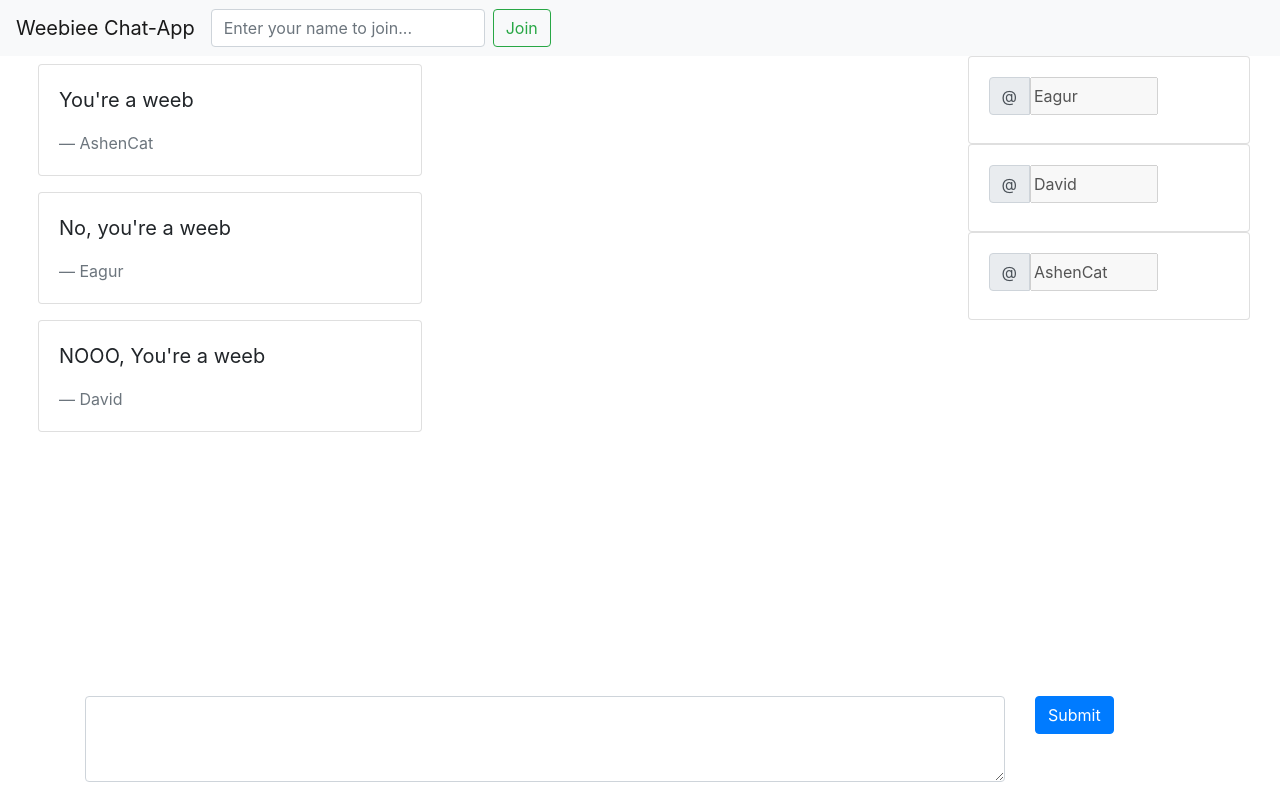
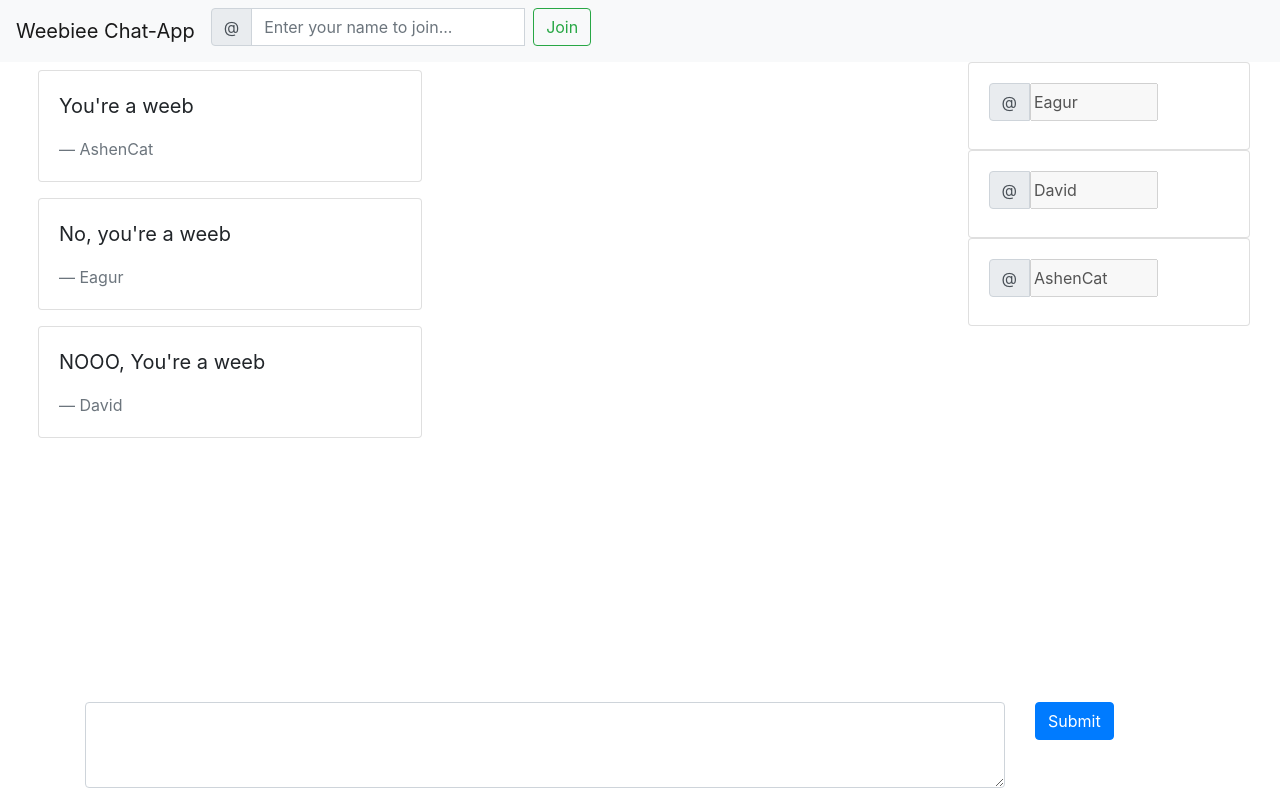
Before and after one commit to Kevin-Hy/assignment1, a React (Create React App) app: page / in a window 1280 px wide. Built offline with nearby package versions, Linux system fonts and the light colour scheme; no server answers.

Commit message:
socket io fix and emits on join and leave

```diff
--- a/src/components/Header.js
+++ b/src/components/Header.js
@@ -15,9 +15,8 @@ class Header extends React.Component {
         this.state = {
             username: ""
         }
-
+        socket = socketIOClient("http://localhost:3001/")
     }
-
 
     checkLoggedIn = () => {
         if (!this.props.isLoggedIn) {
@@ -26,8 +25,13 @@ class Header extends React.Component {
                     <Navbar.Toggle aria-controls="ToggleBtn" />
                     <Navbar.Collapse id="ToggleBtn">
                     <Form inline onSubmit={this.onSubmit} role="form">
-                        <FormControl name="username" onChange={this.onChange} type="text" placeholder="Enter your name to join..." className="mr-sm-2" />
-                        <Button variant="outline-success" type="submit">Join</Button>
+                        <div className="input-group mb-2">
+                            <div className="input-group-prepend">
+                                <div className="input-group-text">@</div>
+                            </div>
+                            <FormControl name="username" onChange={this.onChange} type="text" placeholder="Enter your name to join..." className="mr-sm-2" />
+                            <Button variant="outline-success" type="submit">Join</Button>
+                        </div>
                     </Form>
                     </Navbar.Collapse>
                 </React.Fragment>
@@ -39,8 +43,7 @@ class Header extends React.Component {
     }
 
     logout = () => {
-        socket.emit("leave")
-        socket.disconnect();
+        socket.emit("leave", this.state.username)
         this.setState({username: ""})
         this.props.logout(this.state.username);
     }
@@ -50,9 +53,8 @@ class Header extends React.Component {
         if(this.state.username === ""){
             return;
         }
-        socket = socketIOClient("http://localhost:3001/")
-        socket.emit("join", this.state.username)
         this.props.login(this.state.username)
+        socket.emit("Joined", this.state.username)
     }
 
     onChange = (e) => this.setState({[e.target.name]: e.target.value})
```
